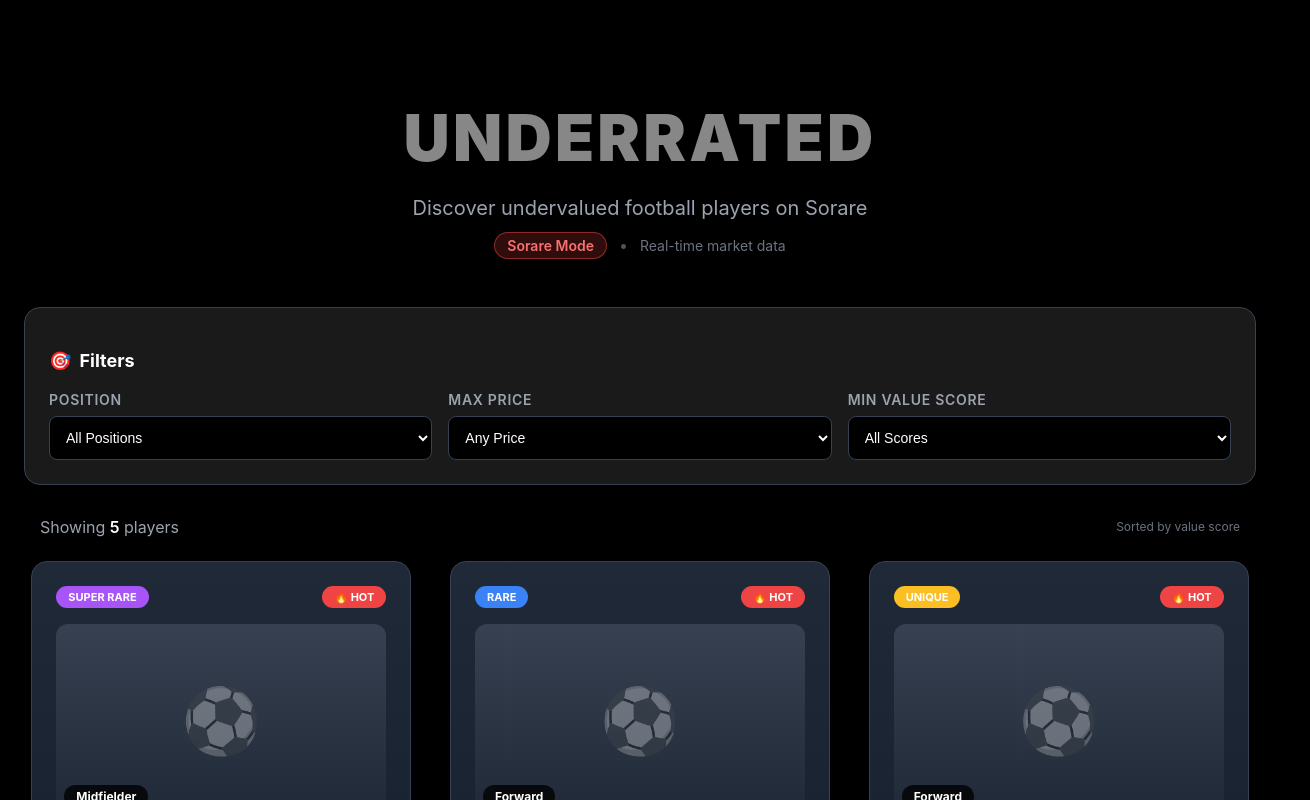
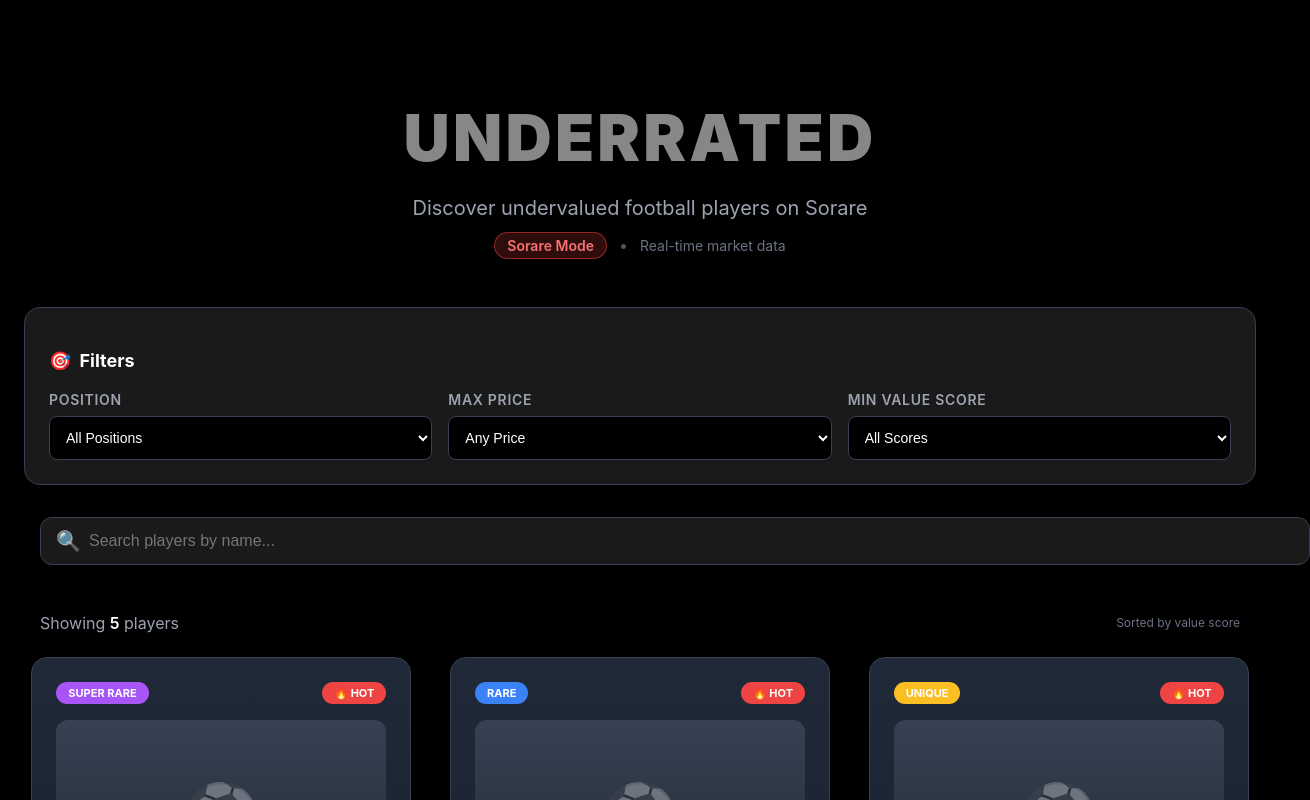
Before and after one commit to vitor-de-castro/underrated, a Next.js app: page / in a window 1280 px wide. Shown: the top 800 px of the page, 1310 px wide, since content can reach past the window. Built offline with nearby package versions, Linux system fonts and the light colour scheme.

Commit message:
added search bar and clear filters

```diff
--- a/app/page.tsx
+++ b/app/page.tsx
@@ -3,6 +3,7 @@
 import { useEffect, useState } from 'react';
 import { PlayerCard } from '@/components/sorare/PlayerCard';
 import { Filters } from '@/components/Filters';
+import { SearchBar } from '@/components/SearchBar';
 
 export default function Home() {
   const [players, setPlayers] = useState<any[]>([]);
@@ -13,6 +14,7 @@ export default function Home() {
   // Filters
   const [selectedPosition, setSelectedPosition] = useState('all');
   const [maxPrice, setMaxPrice] = useState(9999);
+  const [searchQuery, setSearchQuery] = useState('');
 
   useEffect(() => {
     async function fetchPlayers() {
@@ -41,6 +43,15 @@ export default function Home() {
   useEffect(() => {
     let filtered = [...players];
 
+      // Filter by search query
+    if (searchQuery.trim()) {
+      filtered = filtered.filter(p =>
+      p.displayName.toLowerCase().includes(searchQuery.toLowerCase()) ||
+      p.club.name.toLowerCase().includes(searchQuery.toLowerCase())
+    );
+  }
+
+
     // Filter by position
     if (selectedPosition !== 'all') {
       filtered = filtered.filter(p => p.position === selectedPosition);
@@ -51,7 +62,7 @@ export default function Home() {
     filtered = filtered.filter(p => playerPrice(p) <= maxPrice);
 
     setFilteredPlayers(filtered);
-  }, [selectedPosition, maxPrice, players]);
+  }, [selectedPosition, maxPrice, searchQuery, players]);
 
   if (loading) {
     return (
@@ -141,6 +152,18 @@ export default function Home() {
           onPriceChange={setMaxPrice}
         />
 
+        {/* Search Bar */}
+        <SearchBar onSearch={setSearchQuery} />
+
+        {/* Results count */}
+        <div style={{
+          maxWidth: '1200px',
+          margin: '0 auto 24px auto',
+          display: 'flex',
+          alignItems: 'center',
+          justifyContent: 'space-between',
+        }}></div>
+
         {/* Results count */}
         <div style={{
           maxWidth: '1200px',
@@ -151,6 +174,27 @@ export default function Home() {
         }}>
           <div style={{ color: '#9ca3af' }}>
     Showing <span style={{ color: 'white', fontWeight: '600' }}>{filteredPlayers.length}</span> player{filteredPlayers.length !== 1 ? 's' : ''}
+    {(searchQuery || selectedPosition !== 'all' || maxPrice !== 9999) && (
+      <button
+        onClick={() => {
+          setSearchQuery('');
+          setSelectedPosition('all');
+          setMaxPrice(9999);
+        }}
+        style={{
+          marginLeft: '12px',
+          padding: '4px 12px',
+          background: 'rgba(239, 68, 68, 0.2)',
+          border: '1px solid rgba(239, 68, 68, 0.5)',
+          borderRadius: '6px',
+          color: '#f87171',
+          fontSize: '0.75rem',
+          cursor: 'pointer',
+        }}
+      >
+        Clear filters
+      </button>
+    )}
   </div>
   <div style={{ fontSize: '0.75rem', color: '#6b7280' }}>
     Sorted by value score
--- /dev/null
+++ b/components/SearchBar.tsx
@@ -0,0 +1,50 @@
+'use client';
+
+interface SearchBarProps {
+  onSearch: (query: string) => void;
+}
+
+export function SearchBar({ onSearch }: SearchBarProps) {
+  return (
+    <div style={{
+      maxWidth: '1200px',
+      margin: '0 auto 24px auto',
+    }}>
+      <div style={{ position: 'relative' }}>
+        <input
+          type="text"
+          placeholder="Search players by name..."
+          onChange={(e) => onSearch(e.target.value)}
+          style={{
+            width: '100%',
+            padding: '14px 20px 14px 48px',
+            background: '#1a1a1a',
+            border: '1px solid #374151',
+            borderRadius: '12px',
+            color: 'white',
+            fontSize: '1rem',
+            outline: 'none',
+          }}
+          onFocus={(e) => {
+            e.currentTarget.style.borderColor = '#ef4444';
+            e.currentTarget.style.boxShadow = '0 0 0 3px rgba(239, 68, 68, 0.1)';
+          }}
+          onBlur={(e) => {
+            e.currentTarget.style.borderColor = '#374151';
+            e.currentTarget.style.boxShadow = 'none';
+          }}
+        />
+        <div style={{
+          position: 'absolute',
+          left: '16px',
+          top: '50%',
+          transform: 'translateY(-50%)',
+          fontSize: '1.25rem',
+          color: '#6b7280',
+        }}>
+          🔍
+        </div>
+      </div>
+    </div>
+  );
+}
```
Lines whose indentation alone changed are shown as unchanged.
